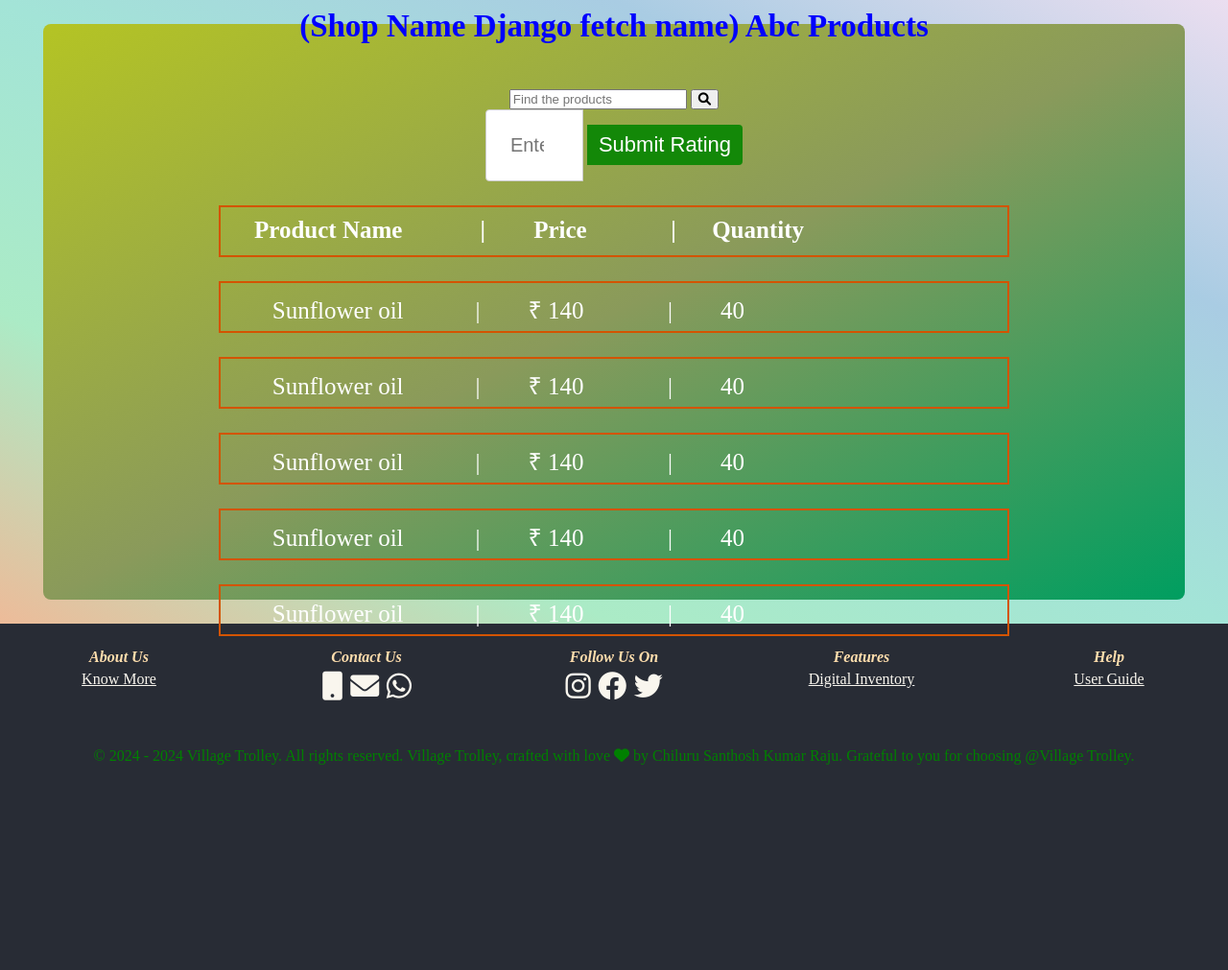
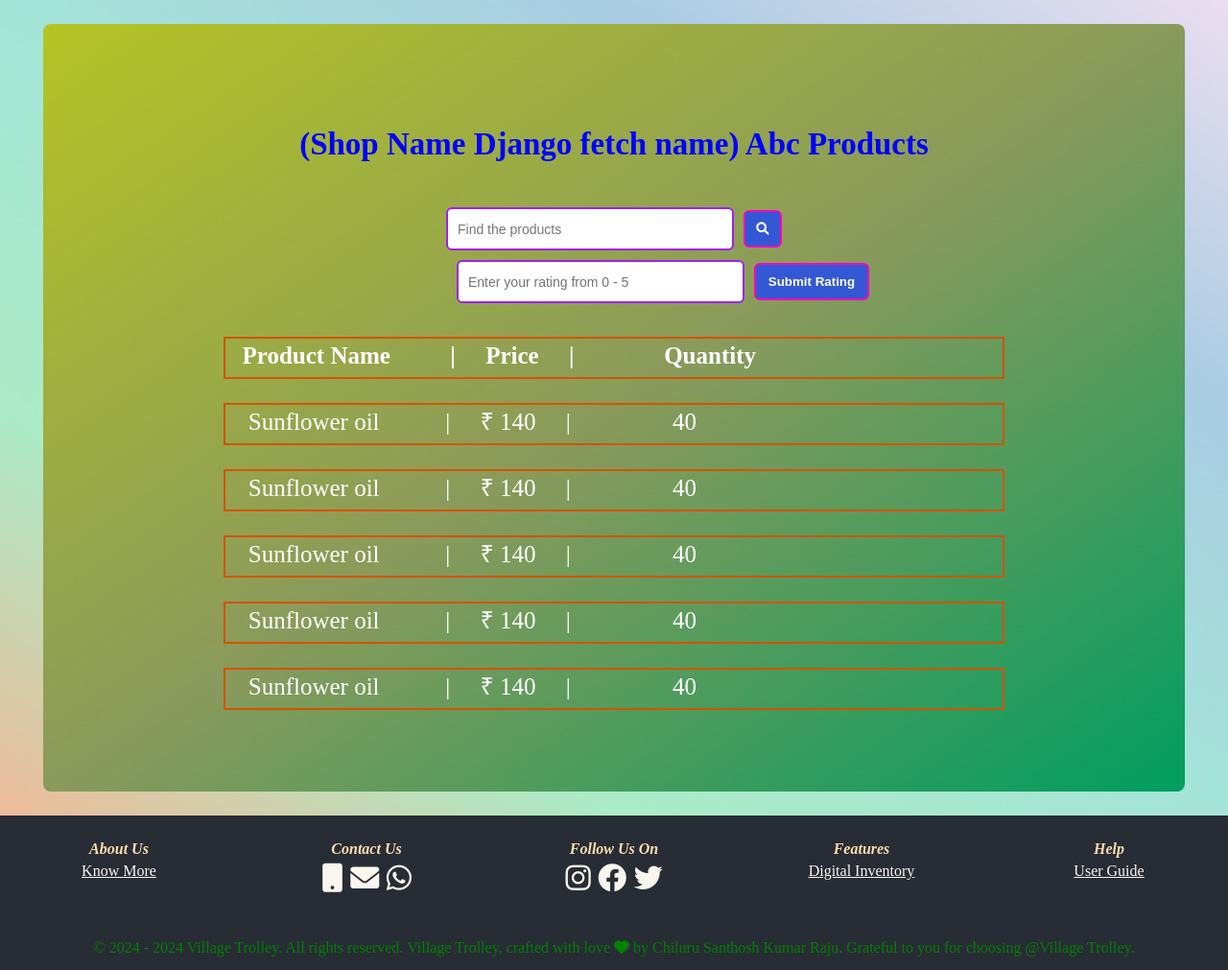
Before and after one commit to csanthoshkumarraju/Village-Trolley-Django, a Django app: page /shopproducts in a window 1280 px wide. Shown: the part 74-1085 px from the top of the page at 96% size. Before the commit the page ends 871 px from the top, so only its background shows below. Run offline with Django 5.2, Linux system fonts and the light colour scheme; some libraries are stand-ins or nearby versions.

Commit message:
css styles fixed

```diff
--- a/villagetrolley/villagetrolley/static/billingform.css
+++ b/villagetrolley/villagetrolley/static/billingform.css
@@ -69,12 +69,15 @@
     width: 100%;
     border-collapse: collapse;
     margin-bottom: 20px;
+
 }
 
 .billtable th, .billtable td {
     border: 1px solid #dddddd;
     text-align: left;
     padding: 10px;
+
+
 }
 
 .billtable th {
@@ -102,6 +105,7 @@
     text-align: center; /* Center align text */
     display: inline-block; /* Ensures inline-block behavior */
     width: auto; /* Adjust width as needed */
+    font-family:Helvetica;
 }
 
 .total-section div {
--- a/villagetrolley/villagetrolley/static/knowmore.css
+++ b/villagetrolley/villagetrolley/static/knowmore.css
@@ -7,6 +7,7 @@
     align-items:center;
     font-size:27px;
     font-family:Optima;
+
 }
 
 .KMDIlist {
@@ -16,8 +17,9 @@ color:black;
 }
 
 .KMDIsec {
-background-image: linear-gradient(38.73deg, rgba(204, 0, 187, 0.25) 0%, rgba(201, 32, 184, 0) 50%), linear-gradient(141.27deg, rgba(0, 70, 209, 0) 50%, rgba(0, 70, 209, 0.25) 100%);
+  background: linear-gradient(to bottom left, #B9D9EB, #6082B6, #B0C4DE, #D8BFD8, #D8BFD8);
 }
+
 
 .KMIDhead {
   color: #FF5F1F;
--- a/villagetrolley/villagetrolley/static/shopdetails.css
+++ b/villagetrolley/villagetrolley/static/shopdetails.css
@@ -1,94 +1,103 @@
 .shopproductsection {
-    padding:25px;
-    background: linear-gradient(to bottom left, #EBDEF0, #A9CCE3, #A3E4D7,#ABEBC6,#EDBB99);
+  padding: 25px;
+  background: linear-gradient(to bottom left, #EBDEF0, #A9CCE3, #A3E4D7, #ABEBC6, #EDBB99);
 }
 
 .shopproductsectionbox {
-   width:1190px;
-   height:600px;
-   margin:0 auto;
-   border-radius:8px;
-   display:flex;
-   flex-direction: column;
-   align-items: center;
-   justify-content:center;
-   background: linear-gradient(to bottom right, #B4C424, #8A9A5B, #009E60);
+  width: 1190px;
+  height: 800px;
+  margin: 0 auto;
+  border-radius: 8px;
+  display: flex;
+  flex-direction: column;
+  align-items: center;
+  justify-content: center;
+  background: linear-gradient(to bottom right, #B4C424, #8A9A5B, #009E60);
 }
 
 .spshead {
- padding:20px;
- font-size:33px;
- color:#0000FF;
+  padding: 20px;
+  font-size: 33px;
+  color: #0000FF;
 }
 
 .pdbox {
   border: 2px solid #D35400;
-  font-size:25px;
-  width:800px;
-  height:30px;
-  padding:10px;
+  font-size: 25px;
+  width: 800px;
+  height: 30px;
+  padding: 5px;
   white-space: pre;
-  font-family:Luminari;
-  color:white;
+  font-family: Luminari;
+  color: white;
+  line-height: 1; /* Adjust line height */
 }
 
 
+
+
+/* Base styles */
+.product-search1,
 .input-field {
-  padding: 20px;
-  border: 1px solid #ccc;
-  border-radius: 4px 0 0 4px;
-  font-size: 20px;
-  width: 50px;
-  outline: none;
+  width: 300px;
+  height: 45px;
+  padding: 10px;
+  border: 2.5px solid #A020F0;
+  border-radius: 6px;
+  box-sizing: border-box;
+  font-size: 14px;
+}
+
+.product-search1 {
+  margin-right: 10px;
+}
+
+.input-field {
+  margin-right: 10px;
+}
+
+.search-button1,
+.submit-button {
+  background-color: #3457D5;
+  color: white;
+  border: 2px solid #FF00BF; /* Border color matches background color */
+  padding: 10px; /* Increased padding for more width */
+  cursor: pointer;
+  border-radius: 6px;
+  transition: background-color 0.3s, border-color 0.3s;
+}
+
+/* Center align container */
+.search-container,
+.rating-container {
+  display: flex;
+  align-items: center;
+  margin-bottom: 10px;
+}
+
+/* Hover effects */
+.search-button1:hover,
+.submit-button:hover {
+  background-color: #FF10F0; /* Darker shade of primary color */
+  border-color: #0000FF; /* Adjusted border color on hover */
+}
+
+/* Red border for inputs */
+.product-search1,
+.input-field {
+  border-color: #A020F0;
+}
+
+/* Adjusted positioning for buttons */
+.search-button1 {
+  min-width: 40px;
 }
 
 .submit-button {
-  background-color: #138808;
-  color: white;
-  border: none;
-  padding: 8px 12px;
-  border-radius: 0 4px 4px 0;
-  cursor: pointer;
-  font-size: 22px;
-  transition: background-color 0.3s ease;
+  min-width: 120px;
 }
 
-.submit-button:hover {
-  background-color: black;
+
+.submit-button {
+  margin-right:-102px;
 }
-
-.input-field {
- padding:25px;
-}
-
-.KMDIseccont {
-    padding:30px;
-    margin:0 auto;
-    display:flex;
-    justify-content:center;
-    flex-direction: column;
-    align-items:center;
-    font-size:27px;
-    font-family:Optima;
-}
-
-.KMDIlist {
-list-style:none;
-line-height: 1.5;
-color:black;
-}
-
-.KMDIsec {
-background-image: linear-gradient(38.73deg, rgba(204, 0, 187, 0.25) 0%, rgba(201, 32, 184, 0) 50%), linear-gradient(141.27deg, rgba(0, 70, 209, 0) 50%, rgba(0, 70, 209, 0.25) 100%);
-}
-
-.KMIDhead {
-  color: #FF5F1F;
-}
-.FSObox1 {
-  color:#5D3FD3;
-}
-
-/*  ********************************************************************** */
-/* Shop Product Details */
-/* *********************************************************************** */
--- a/villagetrolley/villagetrolley/templates/additems.html
+++ b/villagetrolley/villagetrolley/templates/additems.html
@@ -1,8 +1,10 @@
 {% extends "base.html" %}
 {% load static %}
+
 {% block css %}
     <!-- Link to home-specific CSS -->
     <link rel="stylesheet" href="{% static 'additems.css' %}">
+    <link rel="stylesheet" href="https://cdnjs.cloudflare.com/ajax/libs/font-awesome/6.0.0-beta3/css/all.min.css">
 {% endblock css%}
 
 {% block content %}
--- a/villagetrolley/villagetrolley/templates/analytics.html
+++ b/villagetrolley/villagetrolley/templates/analytics.html
@@ -3,6 +3,7 @@
 {% block css %}
     <!-- Link to home-specific CSS -->
     <link rel="stylesheet" href="{% static 'analytics.css' %}">
+    <link rel="stylesheet" href="https://cdnjs.cloudflare.com/ajax/libs/font-awesome/6.0.0-beta3/css/all.min.css">
 {% endblock css%}
 
 {% block content %}
--- a/villagetrolley/villagetrolley/templates/billingform.html
+++ b/villagetrolley/villagetrolley/templates/billingform.html
@@ -3,6 +3,7 @@
 {% block css %}
     <!-- Link to home-specific CSS -->
     <link rel="stylesheet" href="{% static 'billingform.css' %}">
+    <link rel="stylesheet" href="https://cdnjs.cloudflare.com/ajax/libs/font-awesome/6.0.0-beta3/css/all.min.css">
 {% endblock css%}
 
 {% block content %}
--- a/villagetrolley/villagetrolley/templates/dailymonthlydata.html
+++ b/villagetrolley/villagetrolley/templates/dailymonthlydata.html
@@ -4,6 +4,7 @@
 {% block css %}
     <!-- Link to home-specific CSS -->
     <link rel="stylesheet" href="{% static 'dailymonthlydata.css' %}">
+    <link rel="stylesheet" href="https://cdnjs.cloudflare.com/ajax/libs/font-awesome/6.0.0-beta3/css/all.min.css">
 {% endblock css%}
 {% block content %}
 
--- a/villagetrolley/villagetrolley/templates/footer.html
+++ b/villagetrolley/villagetrolley/templates/footer.html
@@ -3,6 +3,7 @@
 {% block css %}
     <!-- Link to home-specific CSS -->
     <link rel="stylesheet" href="{% static 'footer.css' %}">
+    <link rel="stylesheet" href="https://cdnjs.cloudflare.com/ajax/libs/font-awesome/6.0.0-beta3/css/all.min.css">
 {% endblock css%}
 
 <section>
--- a/villagetrolley/villagetrolley/templates/home.html
+++ b/villagetrolley/villagetrolley/templates/home.html
@@ -6,6 +6,7 @@
 {% block css %}
     <!-- Link to home-specific CSS -->
     <link rel="stylesheet" href="{% static 'home.css' %}">
+    <link rel="stylesheet" href="https://cdnjs.cloudflare.com/ajax/libs/font-awesome/6.0.0-beta3/css/all.min.css">
 {% endblock css%}
 
 {% block content %}
--- a/villagetrolley/villagetrolley/templates/knowmore.html
+++ b/villagetrolley/villagetrolley/templates/knowmore.html
@@ -3,6 +3,7 @@
 {% block css %}
     <!-- Link to home-specific CSS -->
     <link rel="stylesheet" href="{% static 'knowmore.css' %}">
+    <link rel="stylesheet" href="https://cdnjs.cloudflare.com/ajax/libs/font-awesome/6.0.0-beta3/css/all.min.css">
 {% endblock css%}
 
 {% block content %}
--- a/villagetrolley/villagetrolley/templates/login.html
+++ b/villagetrolley/villagetrolley/templates/login.html
@@ -3,6 +3,7 @@
 {% block css %}
     <!-- Link to home-specific CSS -->
     <link rel="stylesheet" href="{% static 'login.css' %}">
+    <link rel="stylesheet" href="https://cdnjs.cloudflare.com/ajax/libs/font-awesome/6.0.0-beta3/css/all.min.css">
 {% endblock css%}
 
 {% block content %}
--- a/villagetrolley/villagetrolley/templates/lowstockproducts.html
+++ b/villagetrolley/villagetrolley/templates/lowstockproducts.html
@@ -3,6 +3,7 @@
 {% block css %}
     <!-- Link to home-specific CSS -->
     <link rel="stylesheet" href="{% static 'lowstockproducts.css' %}">
+    <link rel="stylesheet" href="https://cdnjs.cloudflare.com/ajax/libs/font-awesome/6.0.0-beta3/css/all.min.css">
 {% endblock css%}
 
 {% block content %}
--- a/villagetrolley/villagetrolley/templates/nav.html
+++ b/villagetrolley/villagetrolley/templates/nav.html
@@ -4,6 +4,7 @@
 {% block css %}
     <!-- Link to home-specific CSS -->
     <link rel="stylesheet" href="{% static 'nav.css' %}">
+    <link rel="stylesheet" href="https://cdnjs.cloudflare.com/ajax/libs/font-awesome/6.0.0-beta3/css/all.min.css">
 {% endblock css%}
 
 <section>
--- a/villagetrolley/villagetrolley/templates/nearbystores.html
+++ b/villagetrolley/villagetrolley/templates/nearbystores.html
@@ -3,6 +3,7 @@
 {% block css %}
     <!-- Link to home-specific CSS -->
     <link rel="stylesheet" href="{% static 'nearbystores.css' %}">
+    <link rel="stylesheet" href="https://cdnjs.cloudflare.com/ajax/libs/font-awesome/6.0.0-beta3/css/all.min.css">
 {% endblock css%}
 
 {% block content %}
--- a/villagetrolley/villagetrolley/templates/register.html
+++ b/villagetrolley/villagetrolley/templates/register.html
@@ -5,6 +5,7 @@
 {% block css %}
     <!-- Link to home-specific CSS -->
     <link rel="stylesheet" href="{% static 'register.css' %}">
+    <link rel="stylesheet" href="https://cdnjs.cloudflare.com/ajax/libs/font-awesome/6.0.0-beta3/css/all.min.css">
 {% endblock css%}
 
 {% block content %}
--- a/villagetrolley/villagetrolley/templates/shopdetails.html
+++ b/villagetrolley/villagetrolley/templates/shopdetails.html
@@ -3,33 +3,41 @@
 {% block css %}
     <!-- Link to home-specific CSS -->
     <link rel="stylesheet" href="{% static 'shopdetails.css' %}">
+    <link rel="stylesheet" href="https://cdnjs.cloudflare.com/ajax/libs/font-awesome/6.0.0-beta3/css/all.min.css">
 {% endblock css%}
 
 {% block content %}
 
-
     <section class="shopproductsection">
         <div class="shopproductsectionbox">
-         <h1 class="spshead">(Shop Name Django fetch name) Abc Products </h1>
+            <h1 class="spshead">(Shop Name Django fetch name) Abc Products</h1>
 
-      <div class="search-container1">
+          <div class="search-container">
     <input type="text" id="productNameSearch" class="product-search1" placeholder="Find the products">
     <button class="search-button1"><i class="fa fa-search"></i></button>
 </div>
-      <div class="container4">
-     <input type="number" class="input-field" placeholder="Enter your rating">
-     <button type="submit" class="submit-button">Submit Rating</button>
+
+<div class="rating-container">
+    <input type="number" class="input-field" placeholder="Enter your rating from 0 - 5 ">
+    <button type="submit" class="submit-button"><b>Submit Rating</b></button>
 </div>
+
+
+
+
+
+
             <div>
-            <p class="pdbox"><b>    Product Name             |        Price              |      Quantity </b></p>
-            <p class="pdbox">       Sunflower oil            |        ₹ 140              |        40     </p>
-            <p class="pdbox">       Sunflower oil            |        ₹ 140              |        40     </p>
-            <p class="pdbox">       Sunflower oil            |        ₹ 140              |        40     </p>
-            <p class="pdbox">       Sunflower oil            |        ₹ 140              |        40     </p>
-            <p class="pdbox">       Sunflower oil            |        ₹ 140              |        40     </p>
+                <p class="pdbox"><b>  Product Name          |     Price     |               Quantity  </b></p>
+                <p class="pdbox">   Sunflower oil           |     ₹ 140     |                 40  </p>
+                <p class="pdbox">   Sunflower oil           |     ₹ 140     |                 40  </p>
+                <p class="pdbox">   Sunflower oil           |     ₹ 140     |                 40  </p>
+                <p class="pdbox">   Sunflower oil           |     ₹ 140     |                 40  </p>
+                <p class="pdbox">   Sunflower oil           |     ₹ 140     |                 40  </p>
             </div>
         </div>
-
     </section>
 
+
+
  {% endblock %}
```
Also changed, not shown: villagetrolley/villagetrolley/static/nearbystores.css (+4 -4 lines). Lines whose indentation alone changed are shown as unchanged.
